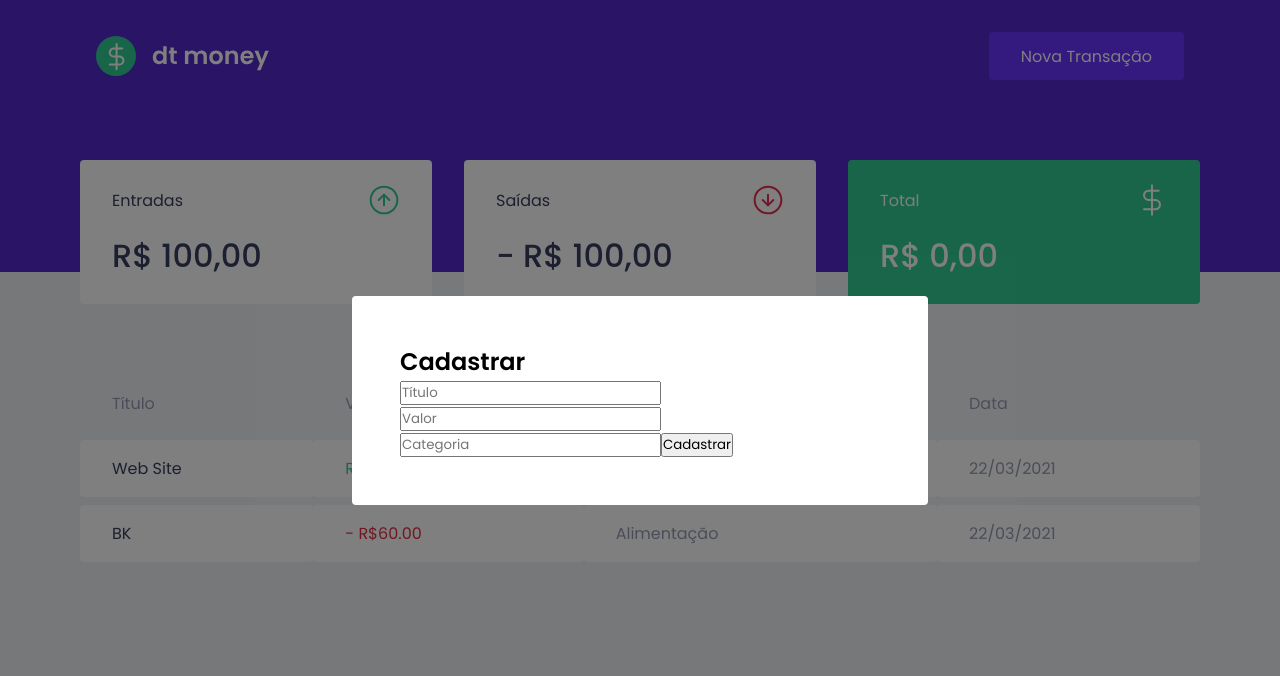
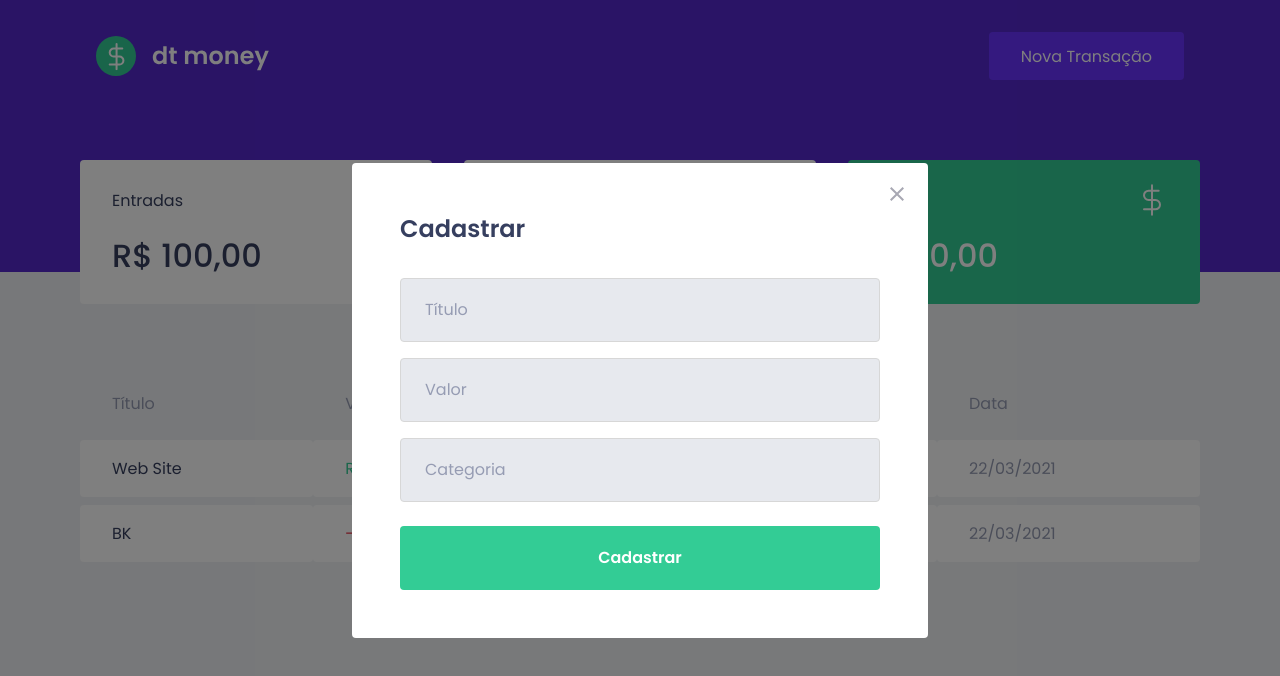
Before and after one commit to samuelvicentini/dtmoney, a React (Create React App) app: page / in a window 1280 px wide. Both pictures are taken after a click on the button "Nova Transação". Shown: the top 676 px of the page. Built offline with nearby package versions, Linux system fonts and the light colour scheme; no server answers; what miragejs would draw is missing.

Commit message:
estilizando o modal

```diff
--- a/src/components/NewTransactionModal/index.tsx
+++ b/src/components/NewTransactionModal/index.tsx
@@ -1,5 +1,6 @@
 import Modal from 'react-modal';
 
+import closeImg from '../../assets/close.svg';
 import * as S from './styles';
 
 interface NewTransactionModalProps {
@@ -18,6 +19,14 @@
       overlayClassName="react-modal-overlay"
       className="react-modal-content"
     >
+      <button
+        type="button"
+        onClick={onRequestClose}
+        className="react-modal-close"
+      >
+        <img src={closeImg} alt="fechar modal" />
+      </button>
+
       <S.Container>
         <h2>Cadastrar</h2>
 
--- a/src/components/NewTransactionModal/styles.ts
+++ b/src/components/NewTransactionModal/styles.ts
@@ -1,3 +1,49 @@
-import style from 'styled-components';
+import styled from 'styled-components';
 
-export const Container = style.form``;
+export const Container = styled.form`
+  h2 {
+    color: var(--text-title);
+    font-size: 1.5rem;
+    margin-bottom: 2rem;
+  }
+
+  input {
+    width: 100%;
+    padding: 0 1.5rem;
+    height: 4rem;
+    border-radius: 0.25rem;
+
+    border: 1px solid #d7d7d7;
+    background: #e7e9ee;
+
+    font-weight: 400;
+    font-size: 1rem;
+
+    &::placeholder {
+      color: var(--text-body);
+    }
+
+    & + input {
+      margin-top: 1rem;
+    }
+  }
+
+  button[type="submit"] {
+    width: 100%;
+    padding: 0 1.5rem;
+    height: 4rem;
+    background: var(--green);
+    color: #fff;
+    border-radius: 0.25rem;
+    border: 0;
+    font-size: 1rem;
+    margin-top: 1.5rem;
+    font-weight: 600;
+
+    transition: filter 0.2s;
+
+    &:hover {
+      filter: brightness(0.9);
+    }
+  }
+`;
--- a/src/styles/global.ts
+++ b/src/styles/global.ts
@@ -75,4 +75,17 @@
     position: relative;
     border-radius: 0.25rem;
   }
+
+  .react-modal-close {
+    position: absolute;
+    right: 1.5rem;
+    top:1.5rem;
+    border: 0;
+    background: transparent;
+    transition: filter 0.2s;
+
+    &:hover {
+      filter: brightness(0.7)
+    }
+  }
 `
```
